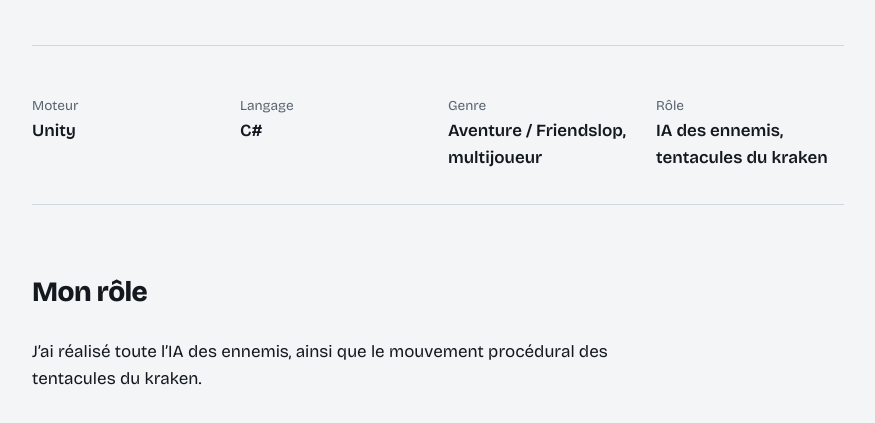
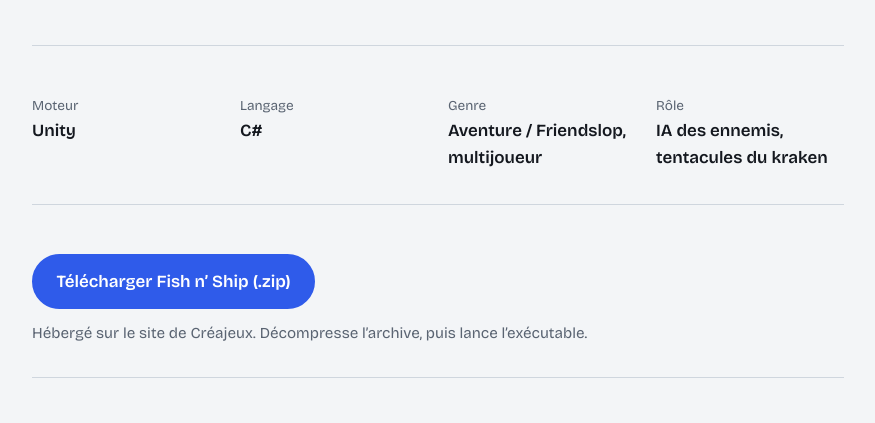
Before and after one commit to DarkeGit/fanchjossec.github.io, a plain HTML site: page projet-fish-n-ship.html in a window 1280 px wide. Shown: the part 329-752 px from the top of the page, without its empty margins (202-1077 px from the left). Drawn offline with nearby package versions, Linux system fonts and the light colour scheme.

Commit message:
Add files via upload

```diff
--- a/projet-fish-n-ship.html
+++ b/projet-fish-n-ship.html
@@ -22,6 +22,10 @@
     <p class="lead">Un jeu d’aventure multijoueur de type friendslop, développé sur Unity en 2026.</p>
   </div>
   <dl class="meta"><div><dt>Moteur</dt><dd>Unity</dd></div><div><dt>Langage</dt><dd>C#</dd></div><div><dt>Genre</dt><dd>Aventure / Friendslop, multijoueur</dd></div><div><dt>Rôle</dt><dd>IA des ennemis, tentacules du kraken</dd></div></dl>
+  <div class="dl">
+    <a class="btn main" href="https://www.creajeux.fr/download/projets2026/fishnship.zip" rel="noopener">Télécharger Fish n’ Ship (.zip)</a>
+    <p>Hébergé sur le site de Créajeux. Décompresse l’archive, puis lance l’exécutable.</p>
+  </div>
   <div class="prose">
     <!-- Pour ajouter une capture : mets l’image dans le dossier "images" puis décommente :
     <figure class="shot"><img src="images/fish-n-ship.png" alt="Capture de Fish n’ Ship"><figcaption>Légende</figcaption></figure>
--- a/style.css
+++ b/style.css
@@ -68,3 +68,6 @@ footer a{margin-right:1.25rem}
 .shot figcaption{color:var(--muted);font-size:.9rem;margin-top:.5rem}
 .pnav{display:flex;justify-content:space-between;gap:1rem;flex-wrap:wrap;padding:2rem 0 1rem}
 @media (prefers-reduced-motion:reduce){html{scroll-behavior:auto}.btn:hover,a.proj:hover .go{transform:none}}
+
+.dl{padding:2rem 0;border-bottom:1px solid var(--line)}
+.dl p{margin:.75rem 0 0;color:var(--muted);font-size:.95rem}
```
Also changed, not shown: projet-godbreak.html (+4 -0 lines), projet-niva.html (+4 -0 lines).
